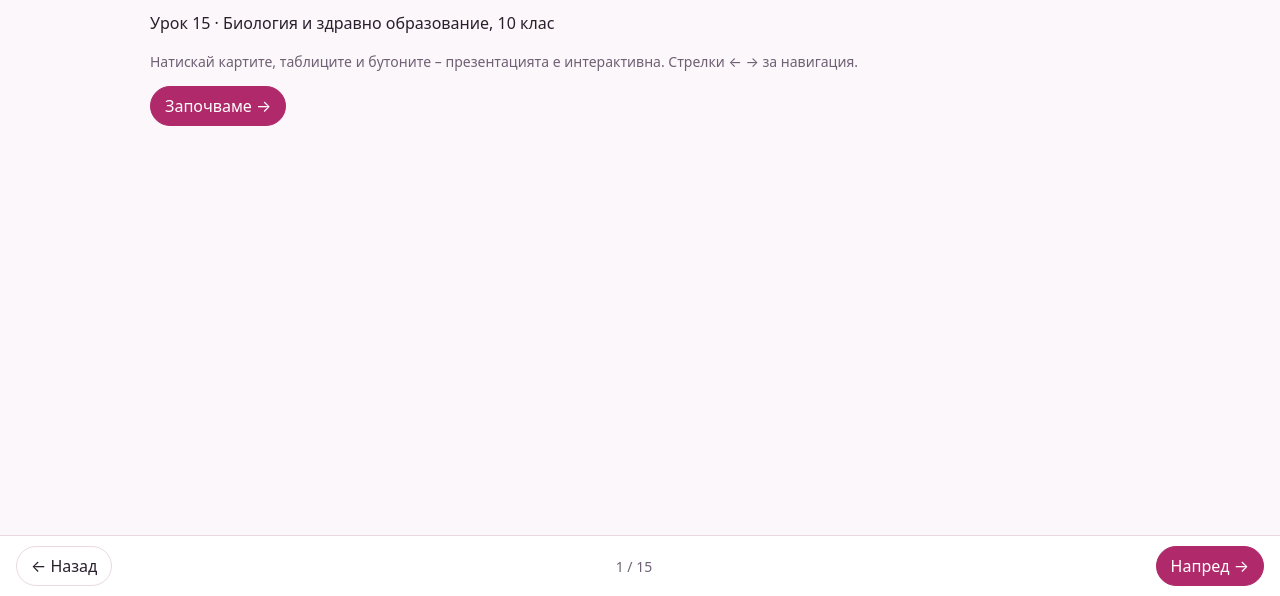
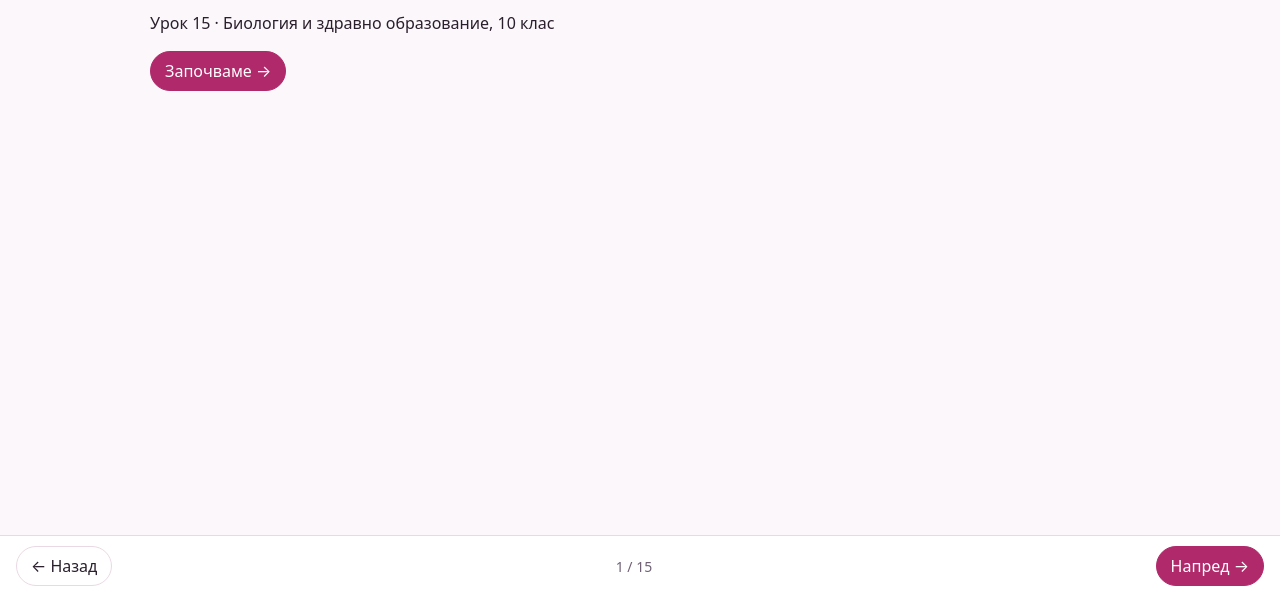
Before and after one commit to TSTodorov24/Biology, a plain HTML site: page index.html in a window 1280 px wide. Shown: the part 204-800 px from the top of the page. Drawn offline with Linux system fonts and the light colour scheme.

Commit message:
Update section content and remove instructions
Removed interactive content instructions and adjusted spacing.

```diff
--- a/index.html
+++ b/index.html
@@ -18,7 +18,7 @@ table{border-collapse:collapse;width:100%;font-size:14px}td,th{border:1px solid
 .gal{display:grid;grid-template-columns:repeat(auto-fit,minmax(150px,1fr));gap:10px;margin-top:12px;grid-column:1/-1}.gal figure{margin:0}.gal img{width:100%;height:170px;object-fit:cover;border-radius:12px;border:1px solid var(--ln);cursor:zoom-in;background:#fff}.gal img.ct{object-fit:contain}.gal figcaption{font-size:12px;color:var(--mu);margin-top:3px}#lb[hidden]{display:none}#lb{position:fixed;inset:0;background:#000d;display:flex;align-items:center;justify-content:center;z-index:9;padding:16px;cursor:zoom-out}#lb img{max-width:100%;max-height:100%;border-radius:12px;background:#fff}
 </style></head><body><div id="bar"></div><div id="st">
 
-<section class="s"><div class="big">🧬</div><h1>Генетични аномалии и заболявания при човека</h1><p>Урок 15 · Биология и здравно образование, 10 клас</p><p class="mu">Натискай картите, таблиците и бутоните – презентацията е интерактивна. Стрелки ← → за навигация.</p><button class="p" onclick="go(1)">Започваме →</button></section>
+<section class="s"><div class="big">🧬</div><h1>Генетични аномалии и заболявания при човека</h1><p>Урок 15 · Биология и здравно образование, 10 клас</p><p class="mu">  </p><button class="p" onclick="go(1)">Започваме →</button></section>
 
 <section class="s"><h2>План на урока</h2><div class="g">
 <div class="c" onclick="go(2)"><div class="big">1️⃣</div><h3>Характеристика</h3><span class="mu">Мутации: генни, хромозомни, геномни</span></div>
```
